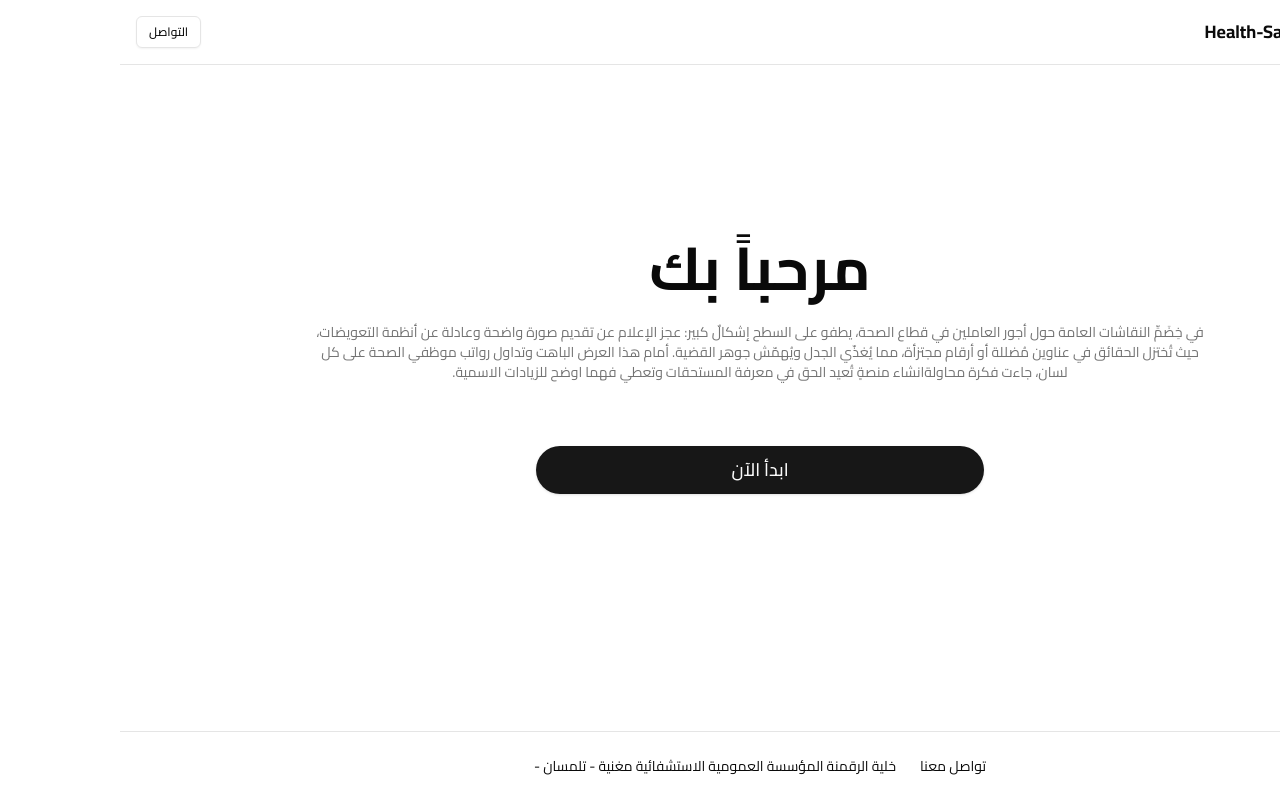
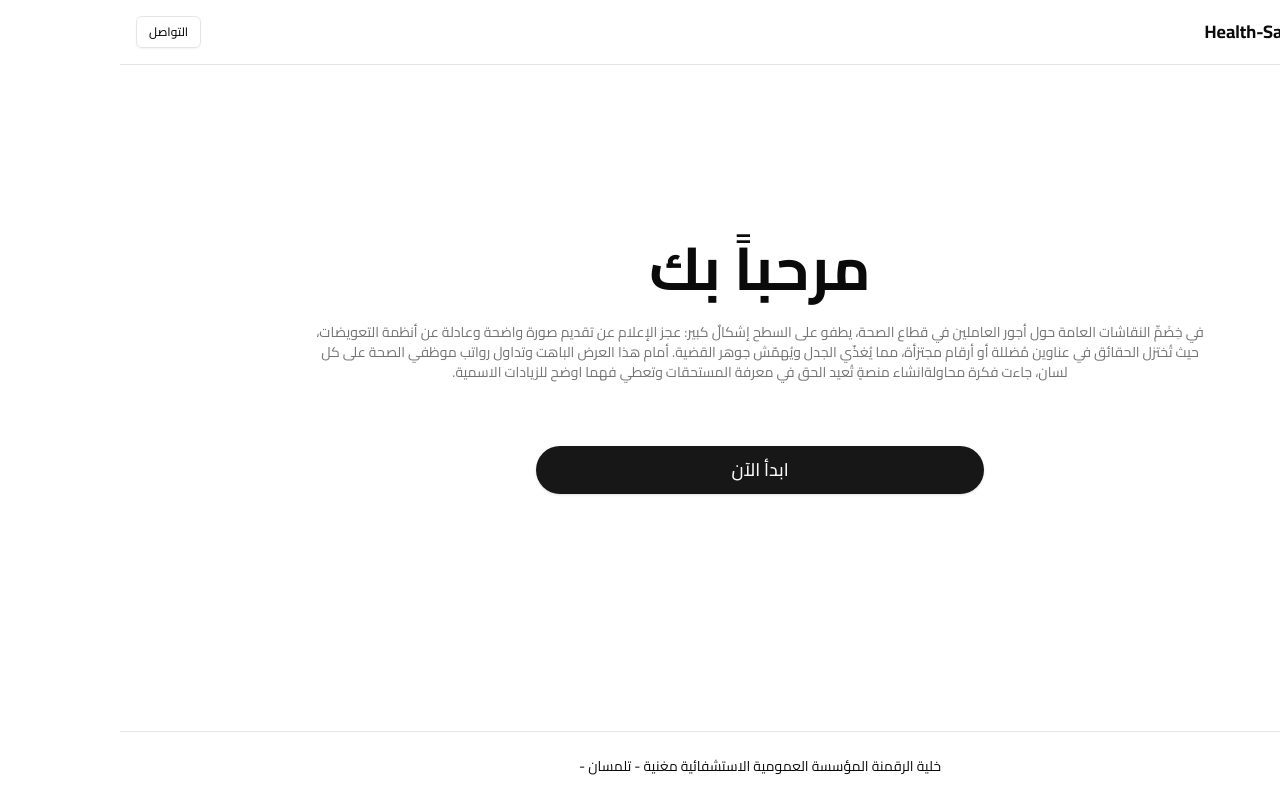
Before and after one commit to seddarmohammed/seddar-siha-salary, a Next.js app: page / in a window 1280 px wide. Built offline with nearby package versions, Linux system fonts and the light colour scheme.

Commit message:
change 2

```diff
--- a/src/app/page.tsx
+++ b/src/app/page.tsx
@@ -30,9 +30,9 @@ export default function Home() {
 
         <footer className="py-6 border-t">
           <div className="container mx-auto flex gap-6 flex-wrap items-center justify-center text-sm">
-            <a href="#" className="hover:text-primary">
+            {/* <a href="#" className="hover:text-primary">
               تواصل معنا
-            </a>
+            </a> */}
             {/* <a href="#" className="hover:text-primary">
               الشروط والأحكام
             </a> */}
```
